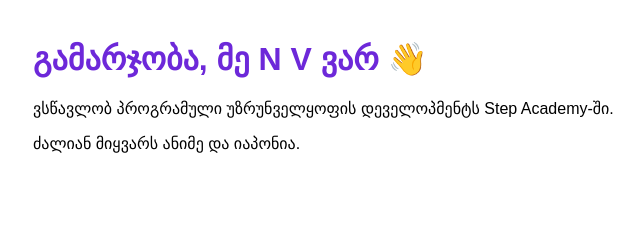
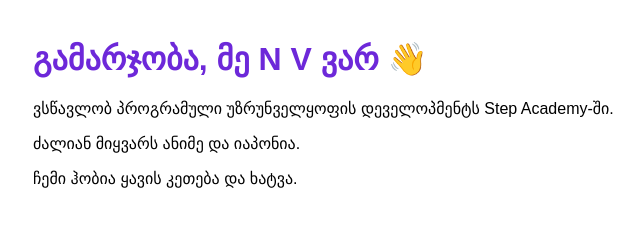
Before and after one commit to vardosanidzenatali5-source/my-portfolio, a plain HTML site: page index.html in a window 1280 px wide. Shown: the whole page, without its empty margins (247-887 px from the left). Drawn offline with Linux system fonts and the light colour scheme.

Commit message:
Update about text
Co-Authored-By: Claude Sonnet 5.5 <noreply@anthropic.com>
Claude-Session: https://claude.ai/code/session_01XsJcCsRHAKqrqbNUmgt2Av

```diff
--- a/index.html
+++ b/index.html
@@ -10,5 +10,6 @@
     <h1>გამარჯობა, მე N V ვარ 👋</h1>
     <p>ვსწავლობ პროგრამული უზრუნველყოფის დეველოპმენტს Step Academy-ში.</p>
     <p>ძალიან მიყვარს ანიმე და იაპონია.</p>
+    <p>ჩემი ჰობია ყავის კეთება და ხატვა.</p>
   </body>
 </html>
```
